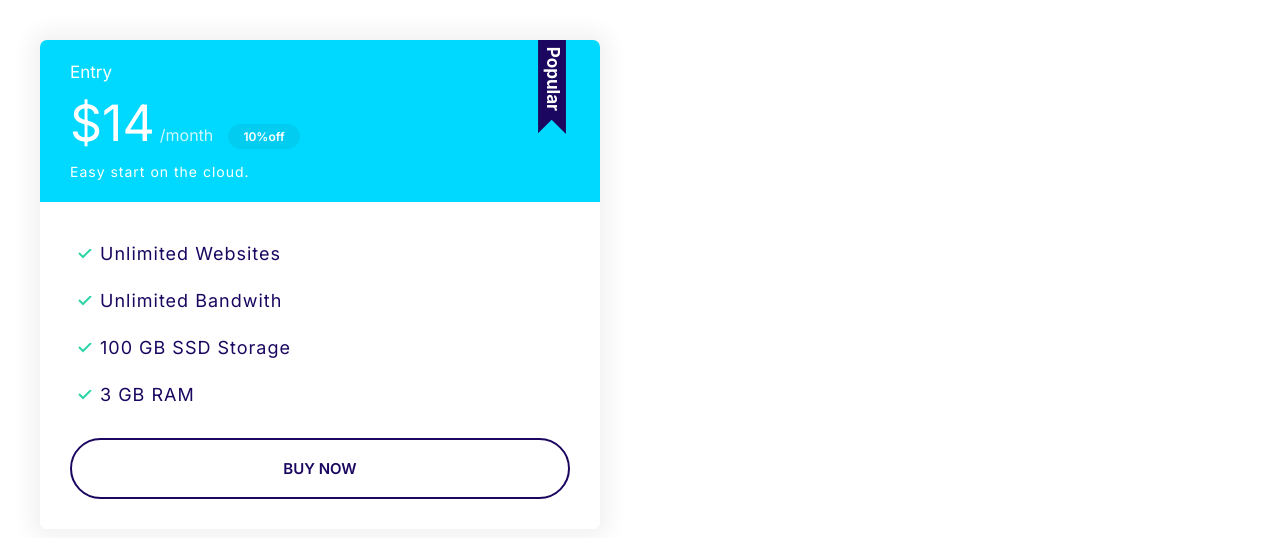
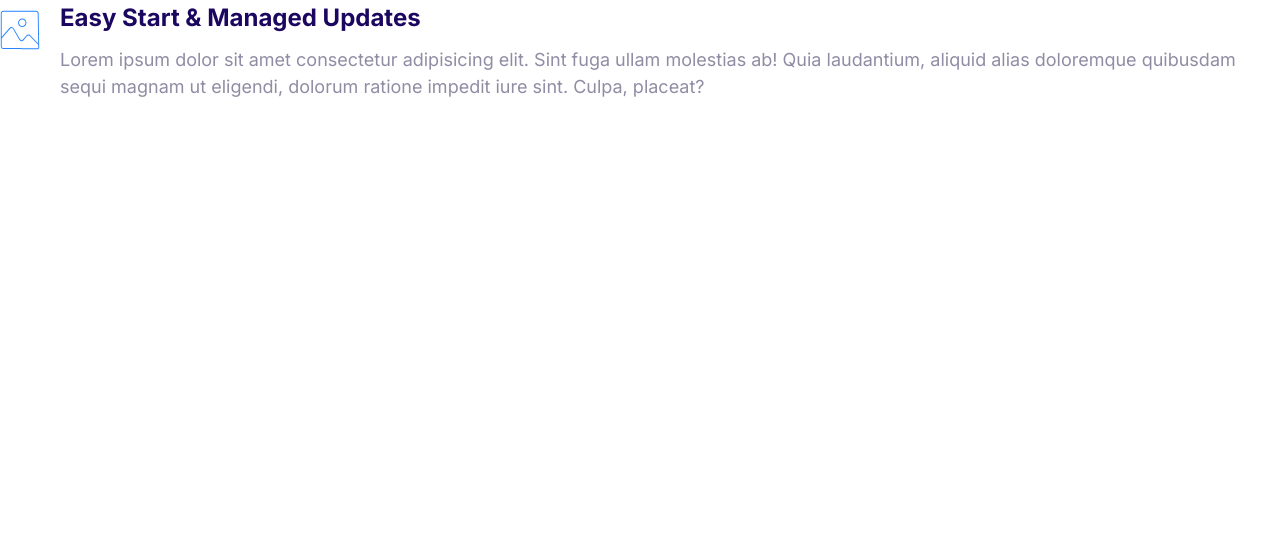
Before and after one commit to DylanCole914/websiteredo, a plain HTML site: page index.html in a window 1280 px wide. Drawn offline with Linux system fonts and the light colour scheme.

Commit message:
build media component.

```diff
--- a/CSS/styles.css
+++ b/CSS/styles.css
@@ -371,3 +371,21 @@ a {
     font-size: 1.4rem;
   }
 }
+
+/* Media */
+
+.media {
+  display: flex;
+}
+
+.media__title {
+  margin-top: 0;
+}
+
+.media__body {
+  margin: 0 2rem;
+}
+
+.media__image {
+  margin-top: 1rem;
+}
--- a/index.html
+++ b/index.html
@@ -14,26 +14,20 @@
     <link rel="stylesheet" href="CSS/styles.css" />
   </head>
   <body>
-    <div style="width: 50%; padding: 4rem">
-      <div class="plan plan--popular">
-        <div class="card card--secondary">
-          <header class="card__header">
-            <h3 class="plan__name">Entry</h3>
-            <span class="plan__price">$14</span>
-            <span class="plan__billingcycle">/month</span>
-            <span class="badge badge--secondary badge--small">10%off</span>
-            <span class="plan__description">Easy start on the cloud.</span>
-          </header>
-          <div class="card__body">
-            <ul class="list list--tick">
-              <li class="list__item">Unlimited Websites</li>
-              <li class="list__item">Unlimited Bandwith</li>
-              <li class="list__item">100 GB SSD Storage</li>
-              <li class="list__item">3 GB RAM</li>
-            </ul>
-            <button class="btn btn--outline btn--block">Buy Now</button>
-          </div>
-        </div>
+    <div class="media">
+      <div class="media__image">
+        <svg class="icon icon--primary">
+          <use xlink:href="images/sprite.svg#snap"></use>
+        </svg>
+      </div>
+      <div class="media__body">
+        <h3 class="media__title">Easy Start & Managed Updates</h3>
+        <p>
+          Lorem ipsum dolor sit amet consectetur adipisicing elit. Sint fuga
+          ullam molestias ab! Quia laudantium, aliquid alias doloremque
+          quibusdam sequi magnam ut eligendi, dolorum ratione impedit iure sint.
+          Culpa, placeat?
+        </p>
       </div>
     </div>
   </body>
```
Also changed, not shown: components/media.html (added, +15 -0 lines).
